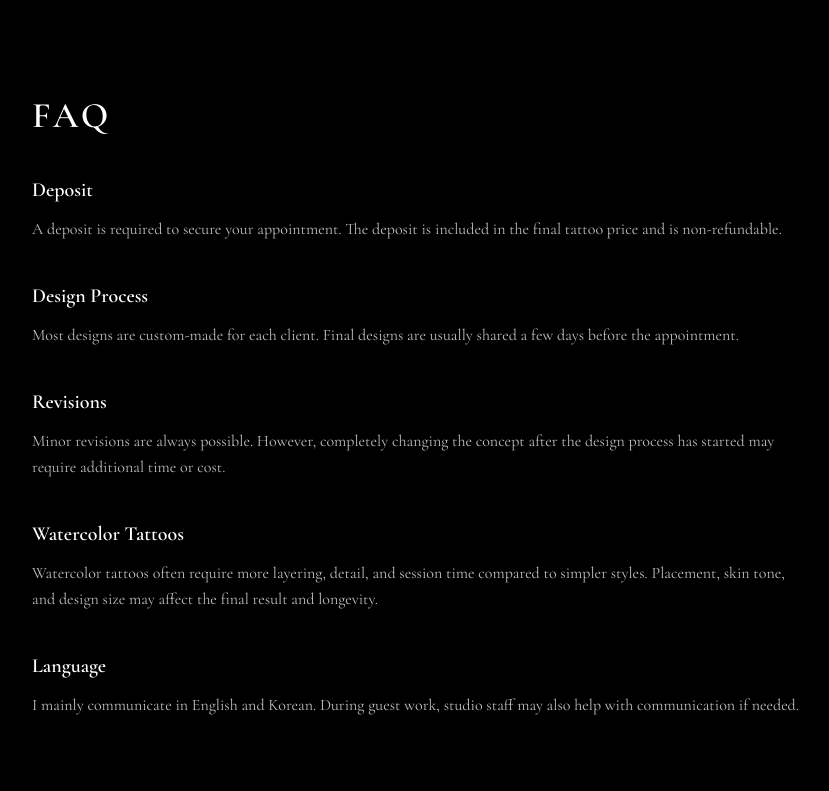
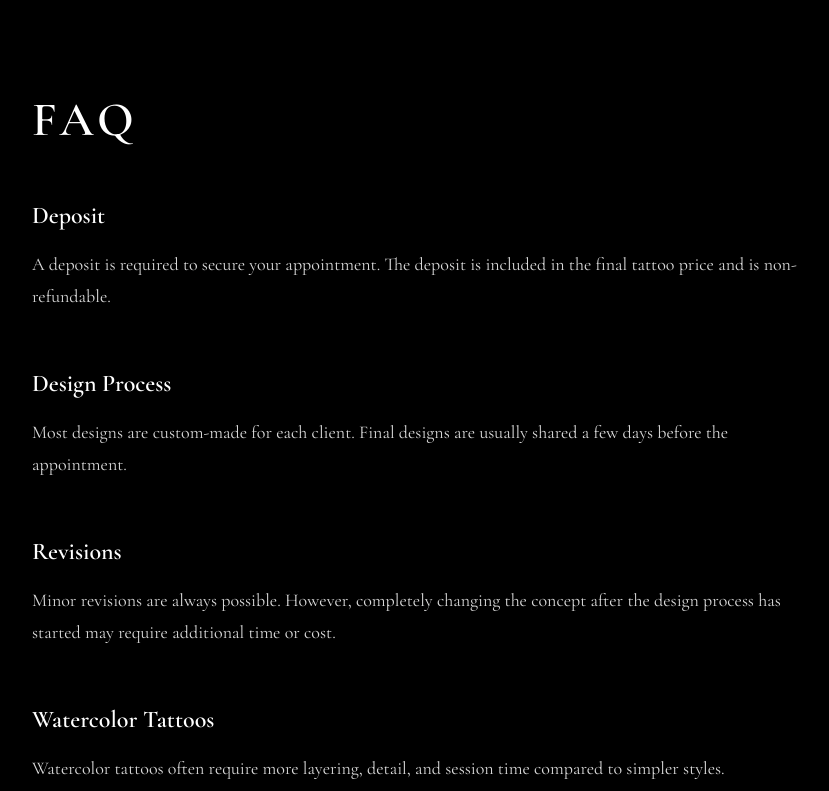
Before and after one commit to iamkimria/rian-tattoo-booking, a Next.js app: page /faq in a window 1280 px wide. Shown: the top 791 px of the page, without its empty margins (224-1053 px from the left). Built offline with nearby package versions, Linux system fonts and the light colour scheme.

Commit message:
improve faq readability

```diff
--- a/app/faq/page.tsx
+++ b/app/faq/page.tsx
@@ -2,17 +2,17 @@ export default function FAQPage() {
   return (
     <main className="min-h-screen bg-black px-6 py-24 text-white">
       <div className="mx-auto max-w-3xl">
-        <h1 className="mb-10 text-4xl font-bold tracking-[0.08em]">
+        <h1 className="mb-14 text-5xl font-bold tracking-[0.08em]">
           FAQ
         </h1>
 
-        <div className="space-y-10 text-white/75">
+        <div className="space-y-14 text-lg text-white/85">
           <div>
-            <h2 className="mb-3 text-xl font-semibold text-white">
+            <h2 className="mb-4 text-2xl font-semibold text-white">
               Deposit
             </h2>
 
-            <p className="leading-relaxed">
+            <p className="leading-8">
               A deposit is required to secure your appointment.
               The deposit is included in the final tattoo price
               and is non-refundable.
@@ -20,11 +20,11 @@ export default function FAQPage() {
           </div>
 
           <div>
-            <h2 className="mb-3 text-xl font-semibold text-white">
+            <h2 className="mb-4 text-2xl font-semibold text-white">
               Design Process
             </h2>
 
-            <p className="leading-relaxed">
+            <p className="leading-8">
               Most designs are custom-made for each client.
               Final designs are usually shared a few days before
               the appointment.
@@ -32,11 +32,11 @@ export default function FAQPage() {
           </div>
 
           <div>
-            <h2 className="mb-3 text-xl font-semibold text-white">
+            <h2 className="mb-4 text-2xl font-semibold text-white">
               Revisions
             </h2>
 
-            <p className="leading-relaxed">
+            <p className="leading-8">
               Minor revisions are always possible.
               However, completely changing the concept after the
               design process has started may require additional
@@ -45,11 +45,11 @@ export default function FAQPage() {
           </div>
 
           <div>
-            <h2 className="mb-3 text-xl font-semibold text-white">
+            <h2 className="mb-4 text-2xl font-semibold text-white">
               Watercolor Tattoos
             </h2>
 
-            <p className="leading-relaxed">
+            <p className="leading-8">
               Watercolor tattoos often require more layering,
               detail, and session time compared to simpler styles.
               Placement, skin tone, and design size may affect
@@ -58,14 +58,12 @@ export default function FAQPage() {
           </div>
 
           <div>
-            <h2 className="mb-3 text-xl font-semibold text-white">
+            <h2 className="mb-4 text-2xl font-semibold text-white">
               Language
             </h2>
 
-            <p className="leading-relaxed">
+            <p className="leading-8">
               I mainly communicate in English and Korean.
-              During guest work, studio staff may also help with
-              communication if needed.
             </p>
           </div>
         </div>
```
